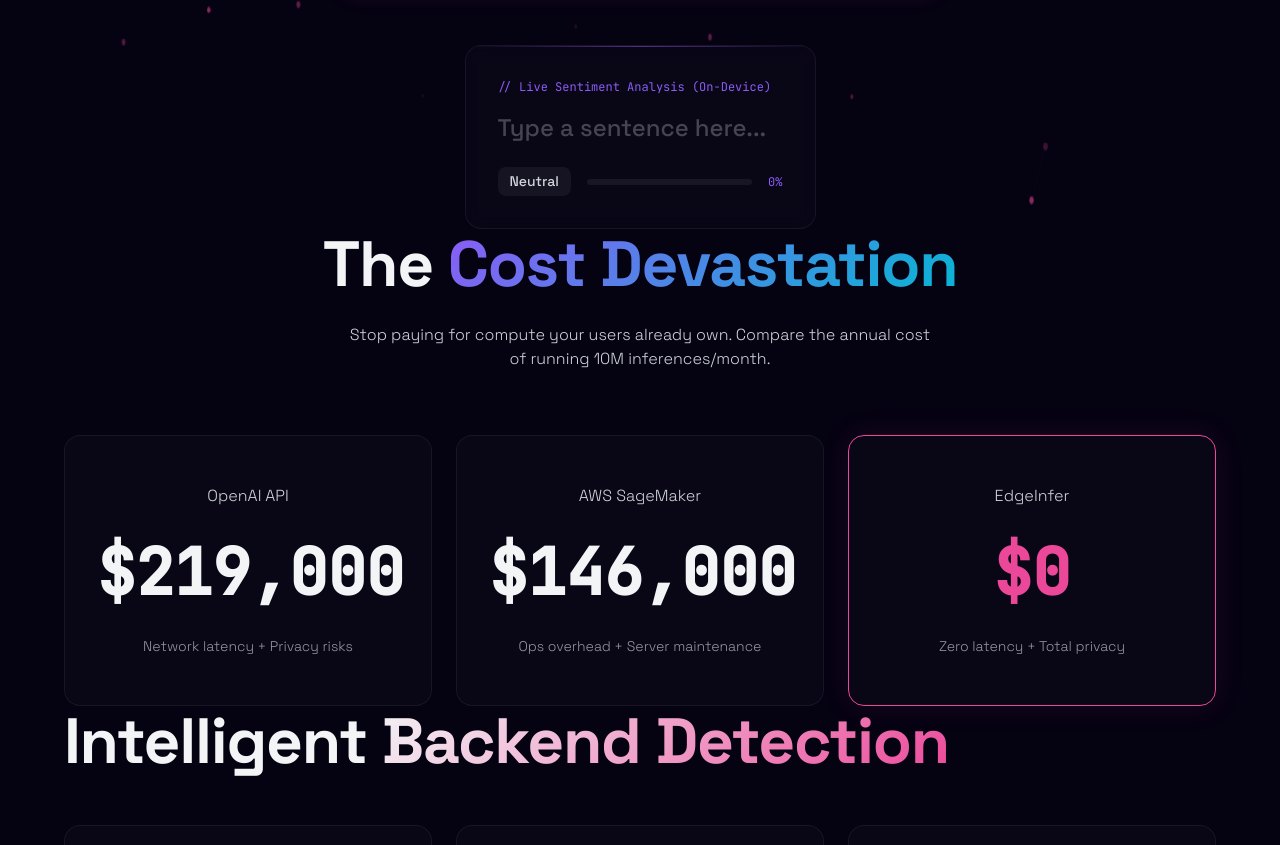
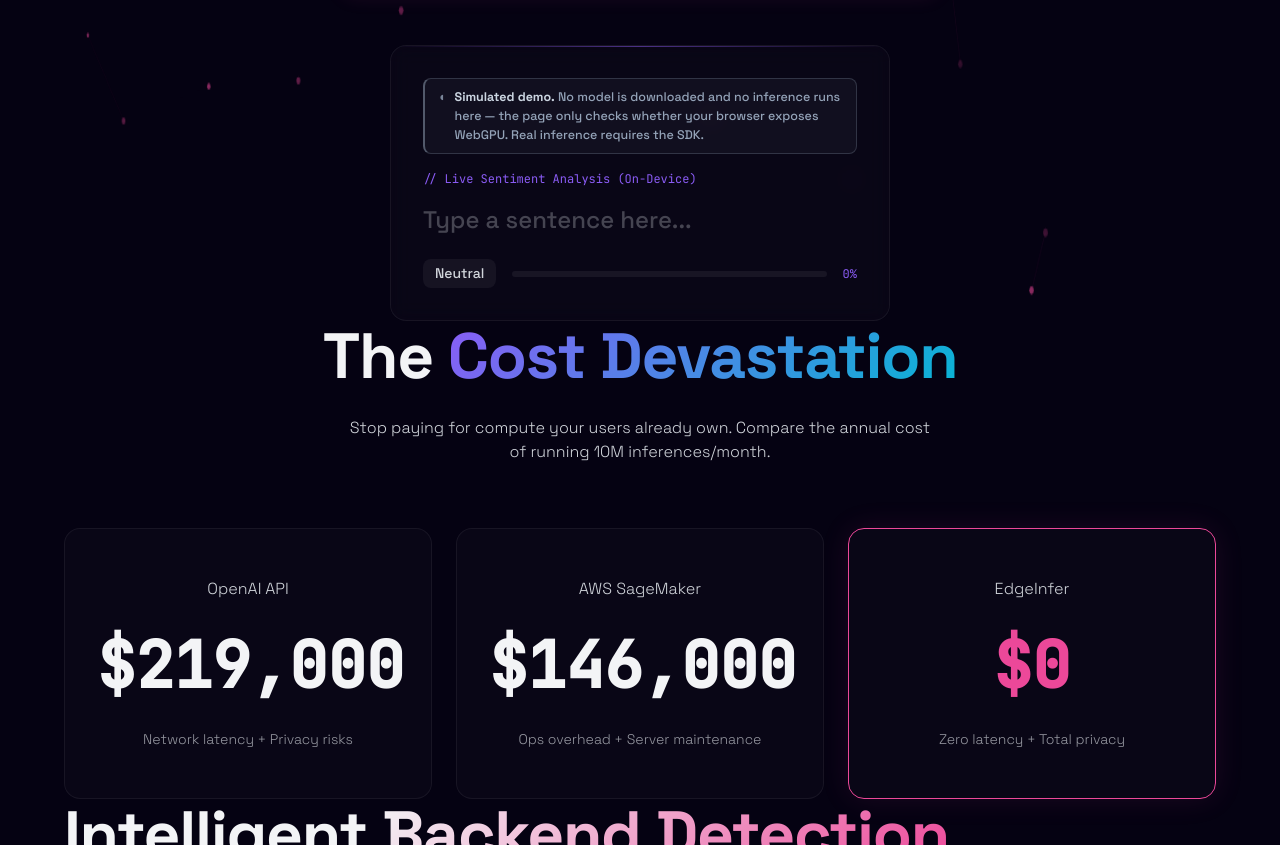
Before and after one commit to itsoumya-d/edgeinfer, a website: page index.html in a window 1280 px wide. Shown: the part 1071-1916 px from the top of the page. Drawn offline with nearby package versions, Linux system fonts and the light colour scheme.

Commit message:
docs(demo): label the edgeinfer demo as simulated
The demo page does not load the library or open a peer connection - the output
shown is scripted. Labelled so it is not mistaken for a live product run.

```diff
--- a/index.html
+++ b/index.html
@@ -690,6 +690,7 @@
             </div>
 
             <div class="demo-box gsap-hero">
+                <div class="sim-note" style="display:flex;align-items:flex-start;gap:9px;margin:0 0 16px;padding:9px 13px;border:1px solid rgba(148,163,184,.25);border-left:2px solid rgba(148,163,184,.5);border-radius:8px;background:rgba(148,163,184,.06);color:#94a3b8;font-size:12.5px;line-height:1.5;text-align:left;font-family:inherit;font-weight:400;"><span aria-hidden="true" style="flex:none;opacity:.8;">&#9686;</span><span><strong style="color:#cbd5e1;font-weight:600;">Simulated demo.</strong> No model is downloaded and no inference runs here &mdash; the page only checks whether your browser exposes WebGPU. Real inference requires the SDK.</span></div>
                 <span class="demo-label">// Live Sentiment Analysis (On-Device)</span>
                 <input type="text" class="demo-input" id="sentiment-input" placeholder="Type a sentence here..." autocomplete="off">
                 <div class="demo-result">
```
